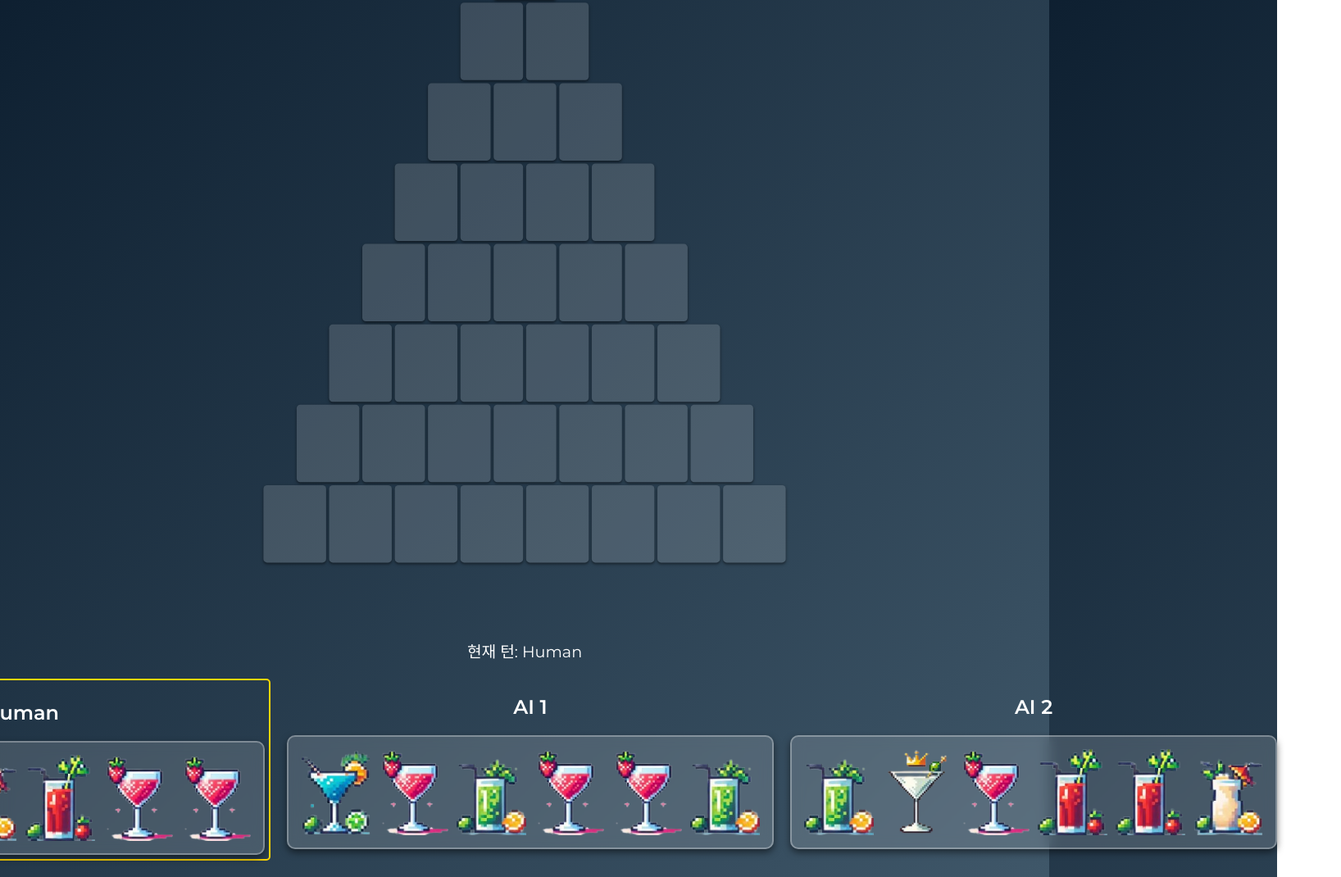
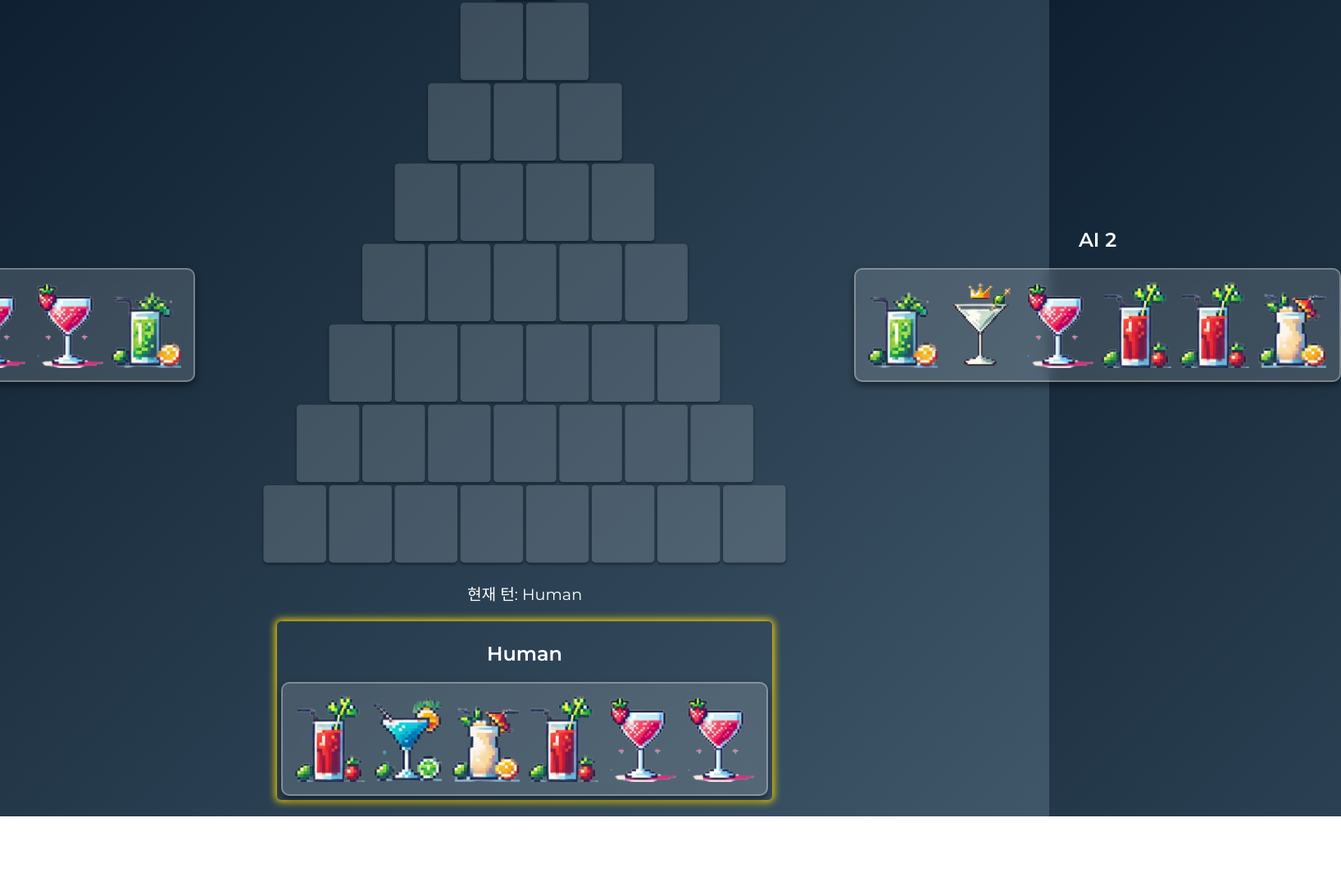
Before and after one commit to Lastel-Laste/Cocktail-Party, a plain HTML site: page multi_with_AI.html in a window 1280 px wide. Shown: the part 279-1349 px from the top of the page at 82% size, 1636 px wide, since content can reach past the window. After the commit the page ends 1275 px from the top, so only its background shows below. Drawn offline with Linux system fonts and the light colour scheme.

Commit message:
Update multi_with_AI.html

```diff
--- a/multi_with_AI.html
+++ b/multi_with_AI.html
@@ -97,22 +97,27 @@
       justify-content: center;
       gap: 10px;
     }
+    #player-ai1, #player-ai2 {
+      position: relative;  /* 상대 위치 지정 */
+      transform: translateY(-500px); /* 위로 이동 */
+    }
     /* 추가: 플레이어 영역 스타일 */
     #players-container {
       display: flex;
-      gap: 20px;
+      gap: 100px;
       margin-top: 20px;
     }
     .player {
       text-align: center;
     }
+    /* active-player에 border 대신 box-shadow 사용 */
     .active-player {
-      border: 2px solid #ffd700;
       padding: 5px;
       border-radius: 5px;
+      box-shadow: 0 0 10px 2px #ffd700; /* box-shadow로 테두리 효과 */
     }
     #turn-indicator {
-      margin-top: 20px;
+      margin-top: -50px;
       font-size: 1.2em;
     }
   </style>
@@ -124,16 +129,16 @@
   <div id="turn-indicator">현재 턴: Human</div>
 
   <div id="players-container">
+    <div class="player" id="player-ai1">
+      <h2>AI 1</h2>
+      <div class="cocktail-container">
+        <div class="cocktail-pool" id="cocktail-pool-ai1"></div>
+      </div>
+    </div>
     <div class="player active-player" id="player-human">
       <h2>Human</h2>
       <div class="cocktail-container">
         <div class="cocktail-pool" id="cocktail-pool-human"></div>
-      </div>
-    </div>
-    <div class="player" id="player-ai1">
-      <h2>AI 1</h2>
-      <div class="cocktail-container">
-        <div class="cocktail-pool" id="cocktail-pool-ai1"></div>
       </div>
     </div>
     <div class="player" id="player-ai2">
@@ -429,7 +434,23 @@
       return false;
     }
 
-    // 턴 전환 및 시작
+    // 드래그 이벤트 비활성화 함수
+    function disableDragForHuman() {
+      const humanCocktails = document.querySelectorAll("#cocktail-pool-human .cocktail");
+      humanCocktails.forEach(cocktail => {
+        cocktail.draggable = false; // human의 드래그 이벤트 비활성화
+      });
+    }
+
+    // 드래그 이벤트 활성화 함수
+    function enableDragForHuman() {
+      const humanCocktails = document.querySelectorAll("#cocktail-pool-human .cocktail");
+      humanCocktails.forEach(cocktail => {
+        cocktail.draggable = true; // human의 드래그 이벤트 활성화
+      });
+    }
+
+    // 턴 시작 함수 수정
     function startTurn() {
       const currentPlayer = players[currentPlayerIndex];
       // UI 업데이트: active player 강조 및 턴 표시
@@ -447,12 +468,15 @@
         consecutivePasses = 0;
       }
 
+      // AI 턴이면 human의 드래그 비활성화
       if (currentPlayer.type === "ai") {
         setTimeout(() => {
           aiTurn(currentPlayer);
         }, 1000);
+        disableDragForHuman(); // AI 턴일 때 human의 드래그 비활성화
+      } else {
+        enableDragForHuman(); // human 턴일 때 드래그 이벤트 활성화
       }
-      // human은 드래그 앤 드롭을 통해 행동하므로 별도 처리 없음
     }
 
     function nextTurn() {
```
